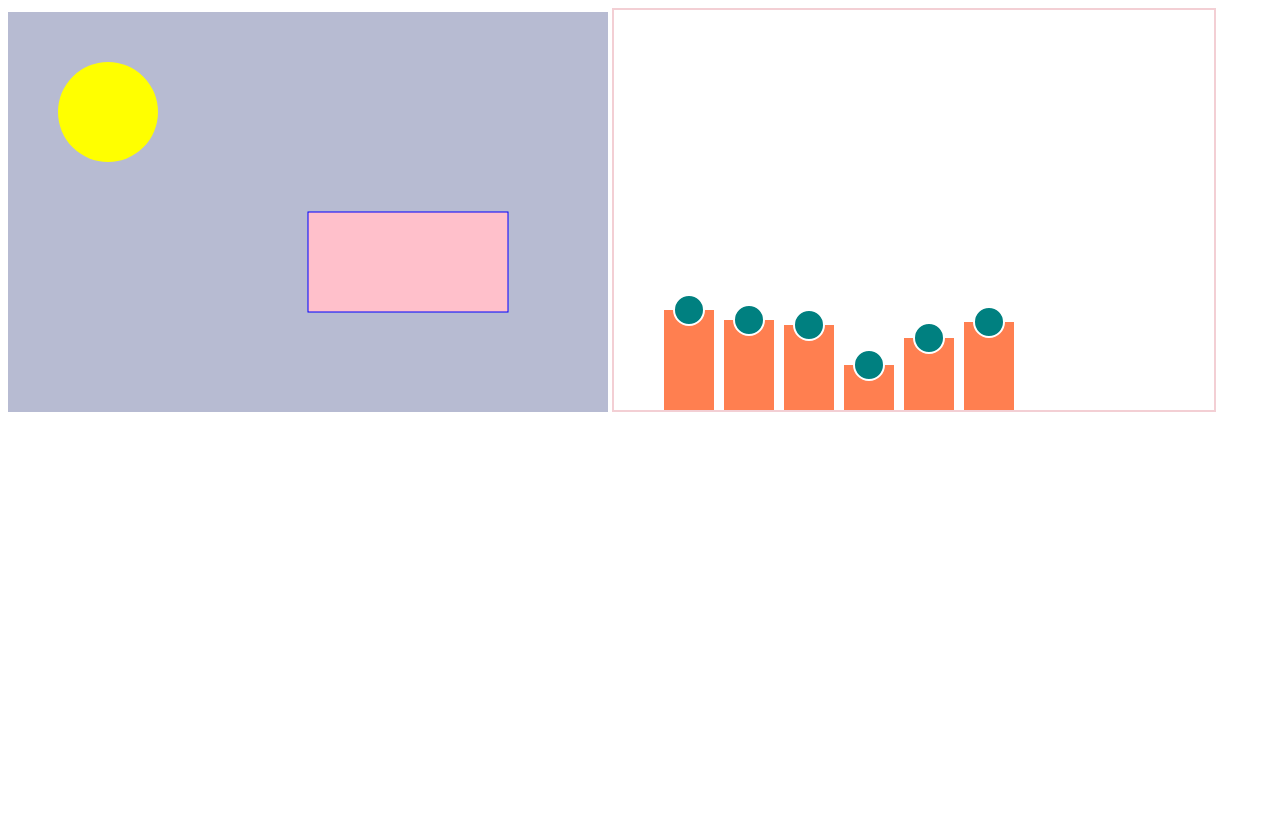
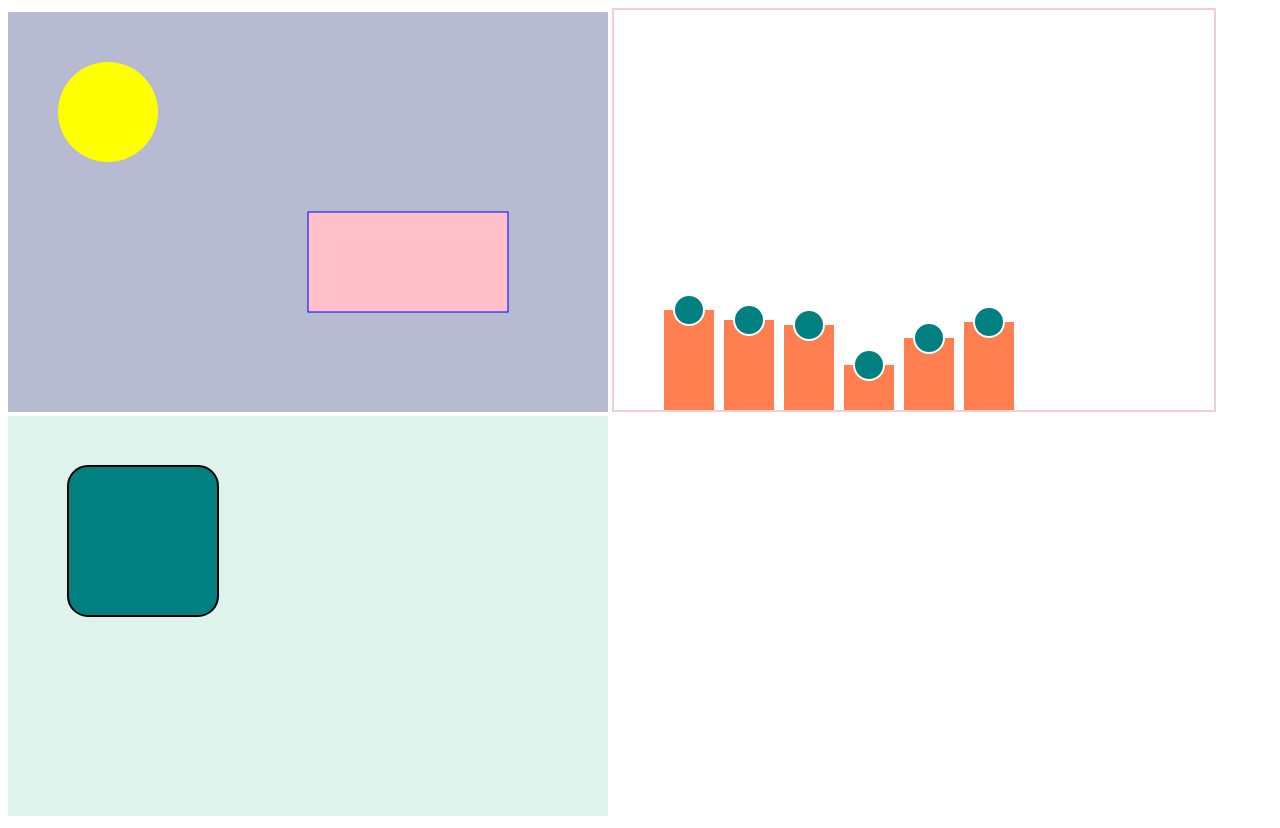
Before and after one commit to kedasi/Canvas, a plain HTML site: page public/index.html in a window 1280 px wide. Before the commit the page ends 800 px from the top, so only its background shows below. Drawn offline with Linux system fonts and the light colour scheme.

Commit message:
arcTo usage

```diff
--- a/public/index.html
+++ b/public/index.html
@@ -13,6 +13,9 @@
 <canvas id="canvasChart" width="600" height="400">
     Canvas not supported!
 </canvas>
+<canvas id="canvasArc" width="600" height="400">
+    Canvas not supported!
+</canvas>
 
 <script type='text/javascript' src='scripts.js'></script>
 </body>
--- a/public/scripts.js
+++ b/public/scripts.js
@@ -15,6 +15,9 @@ window.onload = function () {
 
     ctx.strokeStyle = 'blue';
     ctx.strokeRect(300, 200, 200, 100);
+
+
+    // chart //
 
 
     var canvasChart = document.getElementById('canvasChart'); //locate the canvas
@@ -57,4 +60,30 @@ window.onload = function () {
     // ctxChart.fill();
 
 
+    // Arc //
+
+    var canvasArc = document.getElementById('canvasArc'); //locate the canvas
+    var ctxArc = canvasArc.getContext('2d'); //access the 2d context (has to be lowercase)
+
+    //using arcTo for rounded corners
+    ctxArc.beginPath();
+    ctxArc.moveTo(80, 50); //x y
+    ctxArc.fillStyle = 'teal';
+    ctxArc.strokeStyle = 'dark blue';
+    ctxArc.lineWidth = 2;
+    // top right
+    ctxArc.arcTo(210, 50, 210, 70, 20); // begin x y, end x y, radius
+
+    // bottom right
+    ctxArc.arcTo(210 ,200, 160, 200, 20);
+
+    // bottom left
+    ctxArc.arcTo(60, 200, 60, 180, 20);
+
+    // top left
+    ctxArc.arcTo(60, 50, 100, 50, 20);
+
+    ctxArc.fill();
+    ctxArc.stroke();
+
 };
--- a/public/styles.css
+++ b/public/styles.css
@@ -5,3 +5,7 @@
 #canvasChart {
     border: 2px solid #f3cfd4;
 }
+
+#canvasArc {
+    background: #def3ec;
+}
```
